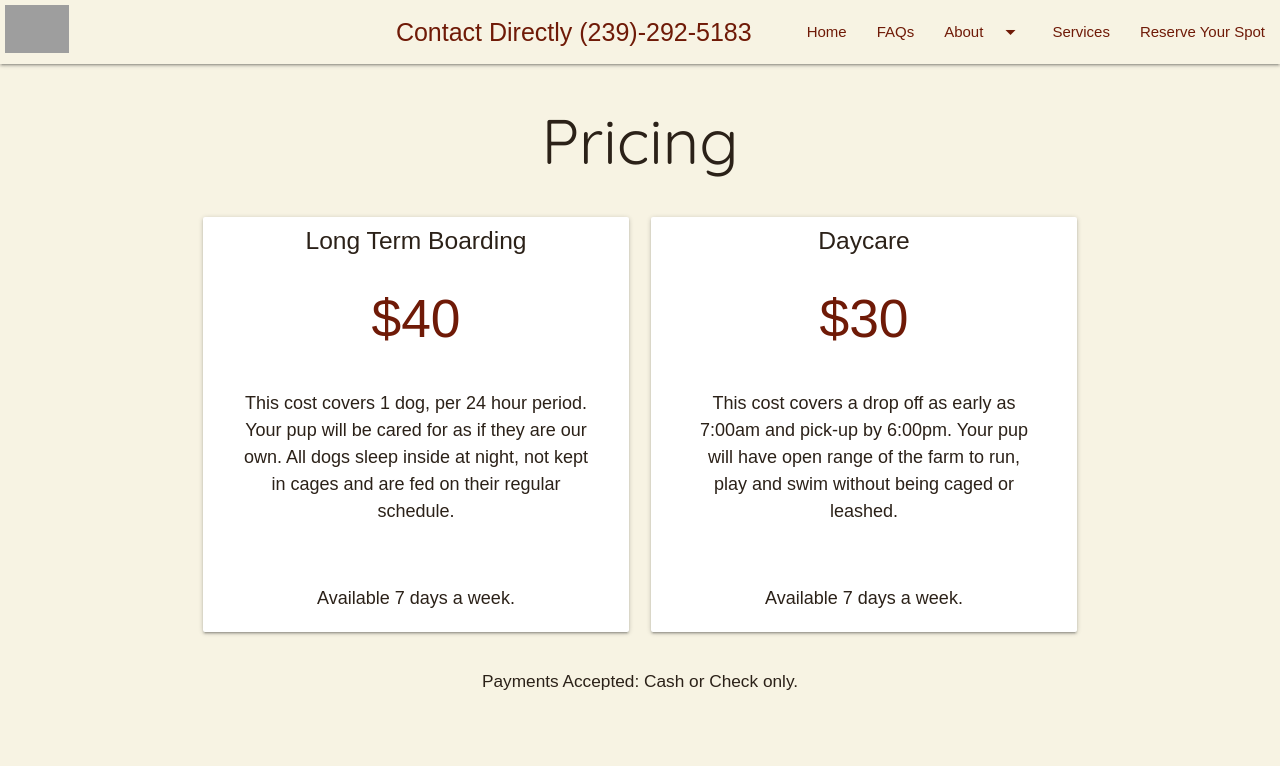
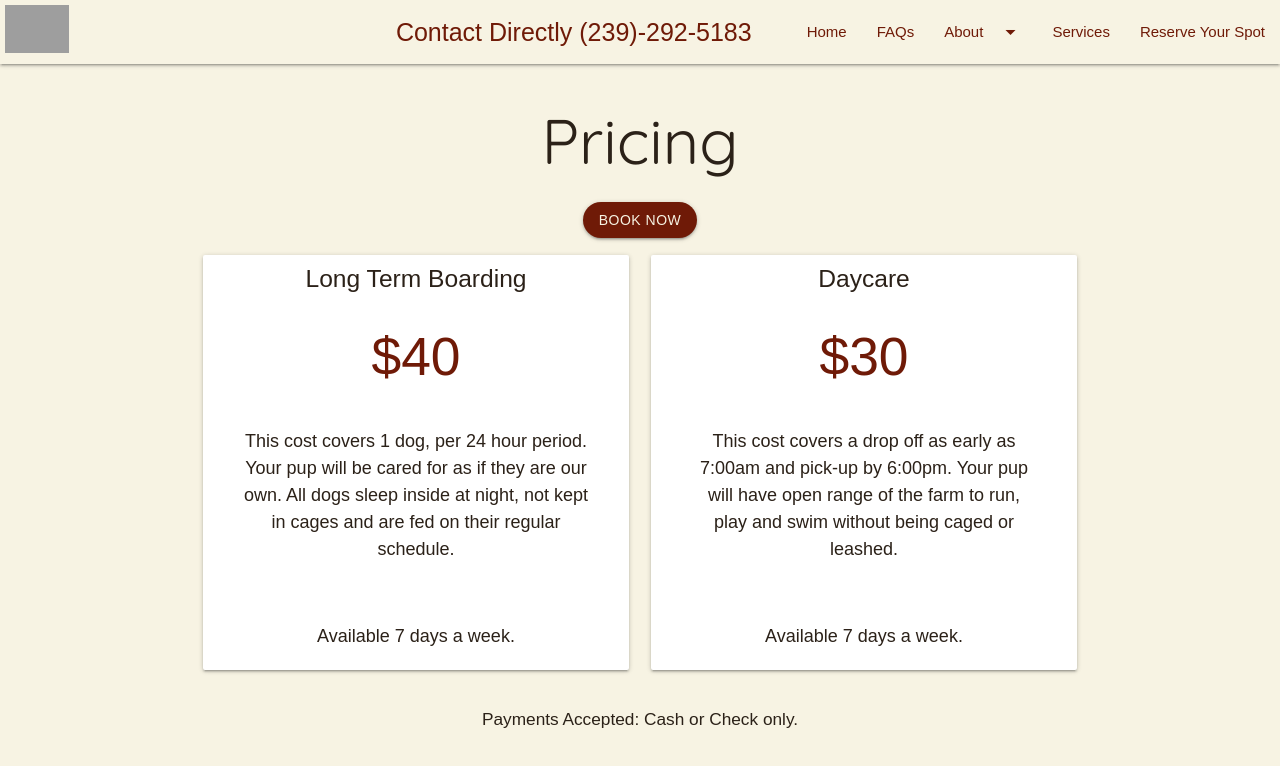
Before and after one commit to heathervalene/pet_retreat, a React (Vite) app: page /pricing in a window 1280 px wide. Shown: the top 766 px of the page. Built offline with nearby package versions, Linux system fonts and the light colour scheme; grey boxes are pictures that could not be loaded; a web font is replaced by a local one.

Commit message:
add button to pricing page, fix typo

```diff
--- a/src/App.css
+++ b/src/App.css
@@ -113,6 +113,7 @@ color: #6F1A07;
 
 .main-home {
   font-size: 80px;
+  font-weight: 500;
   margin-top: 80px;
 }
 
@@ -338,7 +339,9 @@ padding-top: 15px;
 
 /*Pricing*/
 
-
+.pricing-book {
+  margin-top:2px;
+}
 
 .pricing-detail {
   padding: 20px;
--- a/src/components/Faq.jsx
+++ b/src/components/Faq.jsx
@@ -42,7 +42,7 @@ const Faq = () => {
             </li>
             <li>
             <h5 className="collapsible-header">Do you administer medicine?</h5>
-            <h6 className="collapsible-body">Yes, we can give your dog medicine.Please provide detailed instructions on type and dosage.</h6>
+            <h6 className="collapsible-body">Yes, we can give your dog medicine. Please provide detailed instructions on type and dosage.</h6>
             </li>
             <li>
             <h5 className="collapsible-header">What do I bring for overnight stays?</h5>
--- a/src/components/Pricing.jsx
+++ b/src/components/Pricing.jsx
@@ -1,9 +1,12 @@
-
+import { Link } from "react-router-dom";
 
 const Pricing = () => {
     return (
       <div className="container body-text center">
         <h1 className="heading">Pricing</h1>
+        <div className="container book">
+            <Link to ="/contact" className="btn btn-primary book pricing-book">Book Now</Link>
+            </div>
         <div className="row">
           <div className="col m6">
             <div className='card pricing-card'>
@@ -12,6 +15,7 @@ const Pricing = () => {
         <p className="pricing-detail">This cost covers 1 dog, per 24 hour period. Your pup will be cared for as if they are our own. All dogs sleep inside at night, not kept in cages and are fed on their regular schedule.</p>
         <p className="pricing-detail">Available 7 days a week.</p>
         </div>
+
         </div>
         <div className="col m6 ">
           <div className="card">
```
